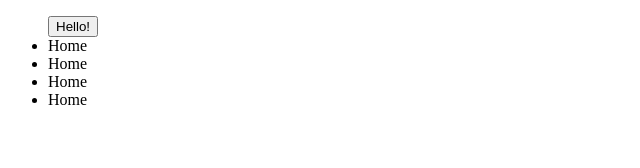
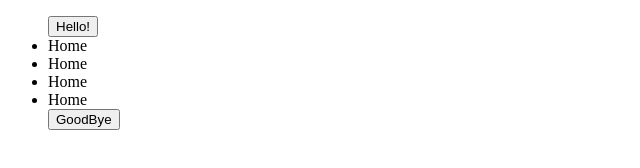
Before and after one commit to TruongAnPham/Galaxy, a plain HTML site: page new folder/index.html in a window 1280 px wide. Shown: the whole page, without its empty margins (0-640 px from the left). Drawn offline with Linux system fonts and the light colour scheme.

Commit message:
conflict

```diff
--- a/new folder/index.html
+++ b/new folder/index.html
@@ -13,6 +13,7 @@
             <li class="Home">Home</li>
             <li class="Home">Home</li>
             <li class="Home">Home</li>
+            <button>GoodBye</button>
         </ul>
     </div>
 </body>
```
